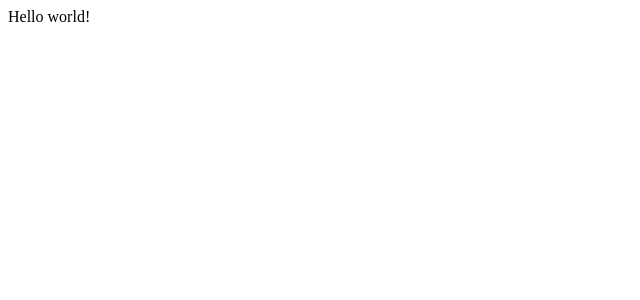
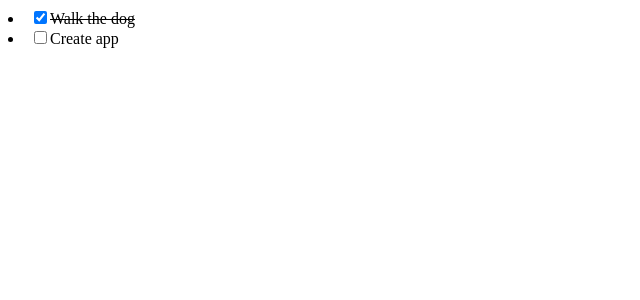
Before and after one commit to itstudent17/react-ts-todo-list, a React (Create React App) app: page / in a window 1280 px wide. Shown: the top 300 px of the page, without its empty margins (0-640 px from the left). Built offline with nearby package versions, Linux system fonts and the light colour scheme.

Commit message:
mapping added

```diff
--- a/src/App.tsx
+++ b/src/App.tsx
@@ -1,5 +1,19 @@
 import React from "react";
+import { TodoListItem } from "./components/TodoListItem";
 
-const App: React.FC = () => <div>Hello world!</div>;
+const todos: Array<Todo> = [
+  { text: "Walk the dog", isCompleted: true },
+  { text: "Create app", isCompleted: false },
+];
+
+const App: React.FC = () => (
+  <div>
+    <>
+      {todos.map((todo) => (
+        <TodoListItem todo={todo} />
+      ))}
+    </>
+  </div>
+);
 
 export default App;
```
